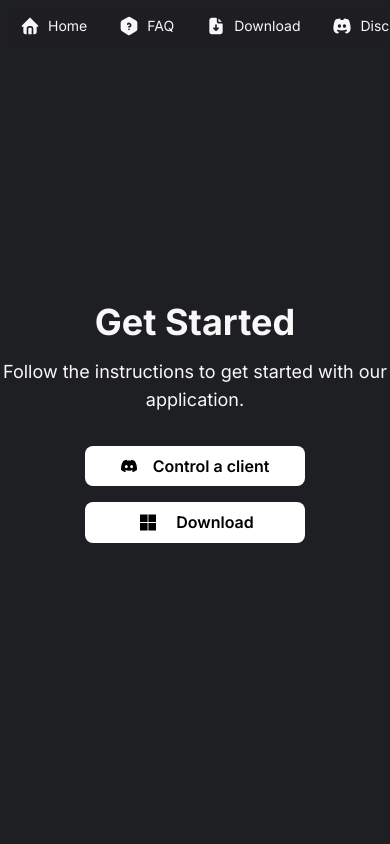
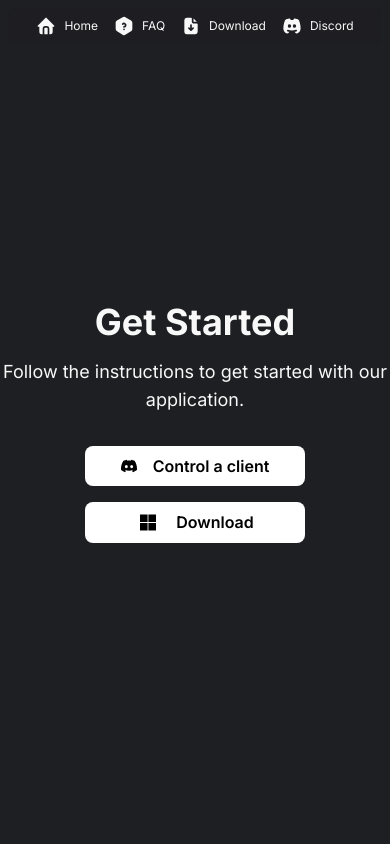
Before and after one commit to RemoteCord/remotecord-web, a Next.js app: page /get-started in a window 390 px wide. Shown: the top 844 px of the page. Built offline with nearby package versions, Linux system fonts and the light colour scheme; no server answers.

Commit message:
feat: enhance Navbar layout for improved responsiveness and adjust item text size

```diff
--- a/src/components/Navbar.tsx
+++ b/src/components/Navbar.tsx
@@ -56,7 +56,7 @@ export const NavBar: React.FC = () => {
   const { isDesktop } = useWindow();
   return (
     <div className=" h-20 fixed z-50  py-2 w-full px-2" data-tauri-drag-region>
-      <div className="flex gap-2 justify-center items-center bg-[#1e1f22]/50 w-fit mx-auto py-1 rounded-lg backdrop-blur-[1px]">
+      <div className="flex md:lg:gap-8 gap-4 justify-center items-center bg-[#1e1f22]/50 md:lg:w-fit w-full md:lg:px-2 px-0 mx-auto py-1 rounded-lg backdrop-blur-[1px]">
         {/* <Image src={"/icon.png"} width={30} height={30} alt="icon" /> */}
         {items.map((item) => (
           <Link
@@ -64,7 +64,7 @@ export const NavBar: React.FC = () => {
             href={item.url}
             target={item.url.startsWith("http") ? "_blank" : ""}
             className={cn(
-              "flex gap-2 hover:bg-zinc-900 transition-all duration-300 px-3 py-1 h-fit rounded-lg items-center justify-end md:lg:text-base text-sm",
+              "flex gap-2 hover:bg-zinc-900 transition-all duration-300 py-1 h-fit rounded-lg items-center justify-end md:lg:text-base text-xs",
               !isDesktop && !item.mobile ? "hidden" : "flex"
             )}
           >
```
